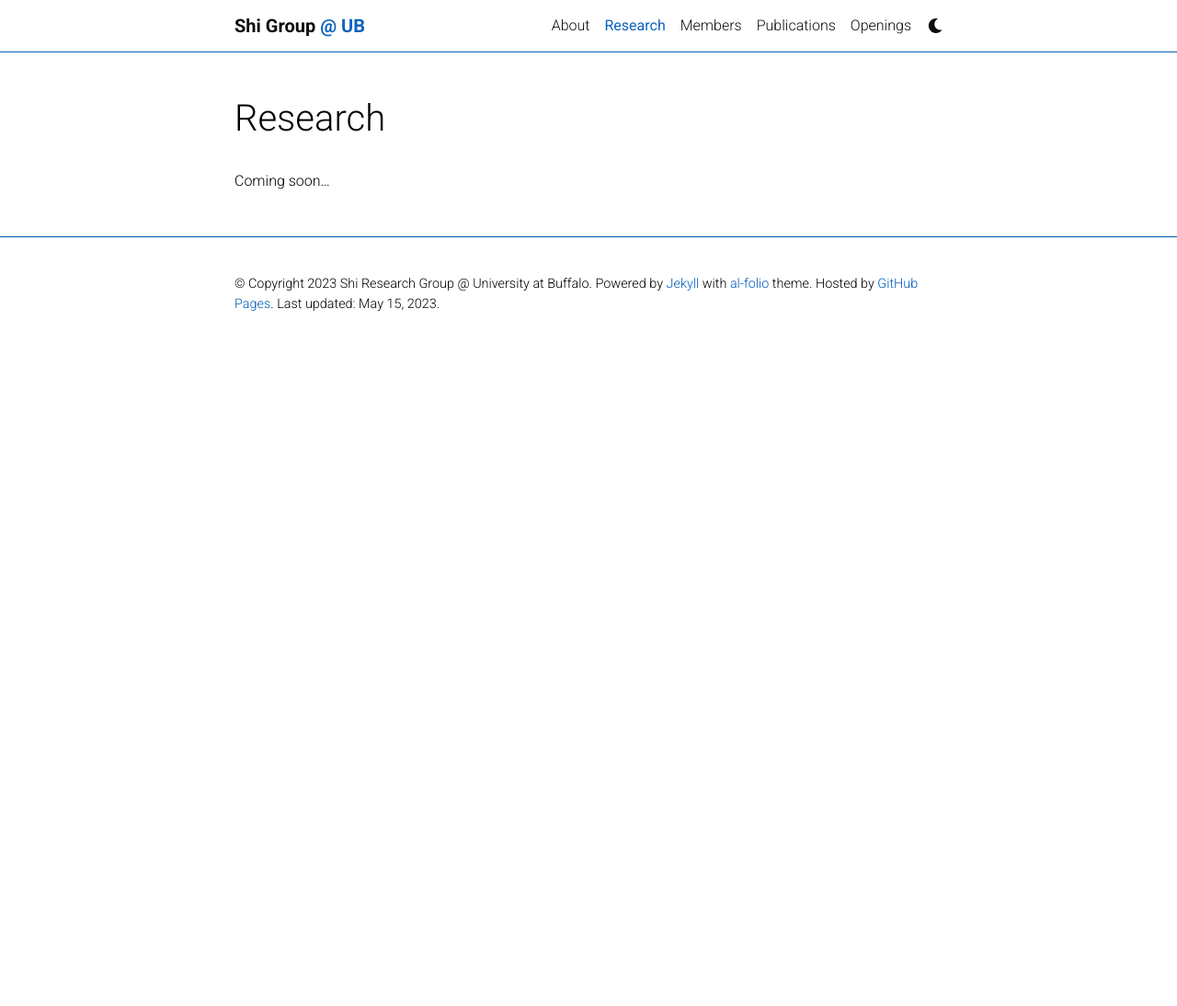
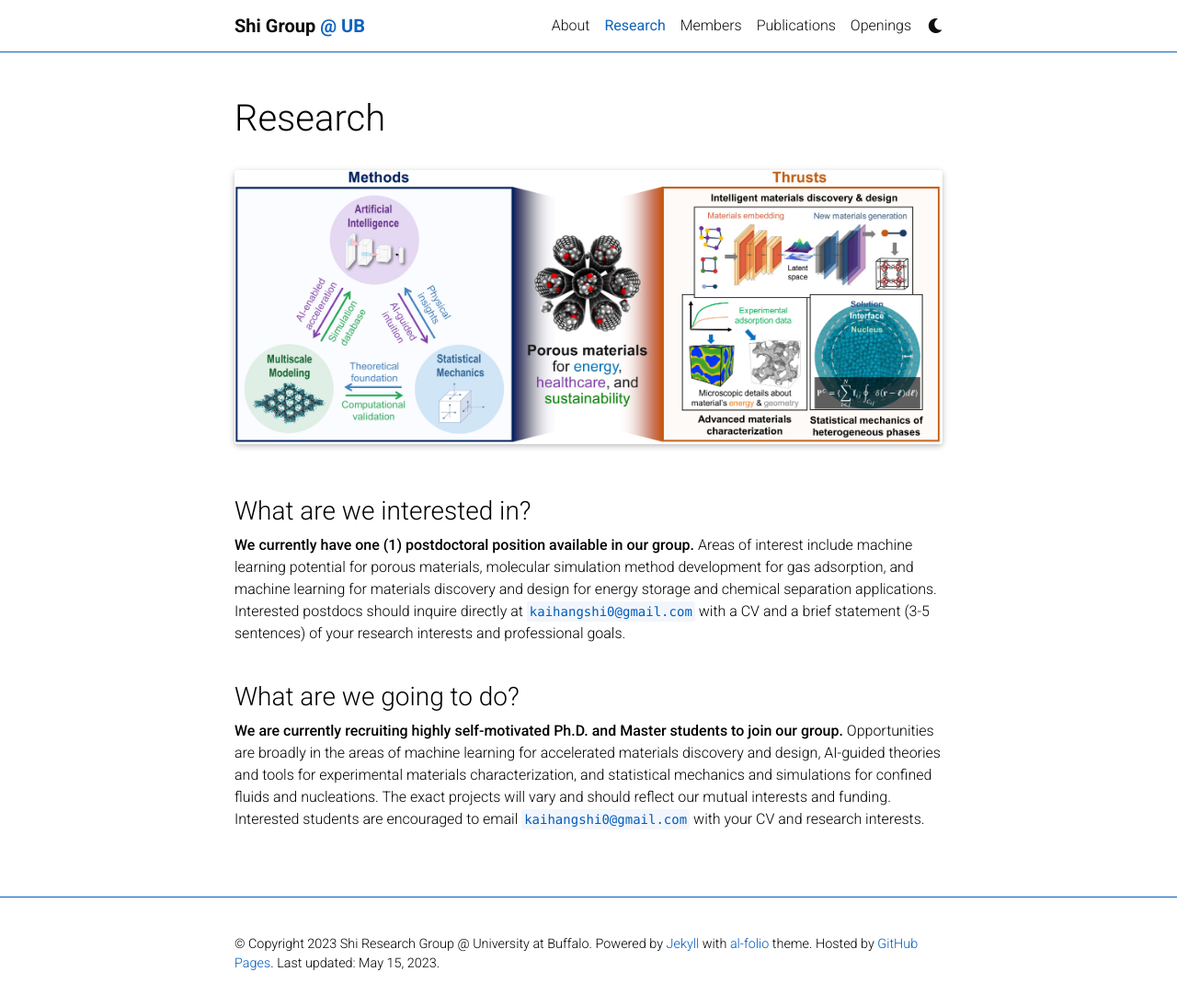
Before and after one commit to ShiResearchGroup/shiresearchgroup.github.io, a Jekyll site: the page built from _pages/research.md, in a window 1280 px wide and 1099 px high. Shown: the top 1094 px of the window at 92% size. Built offline with Jekyll 4.4.1, drawn with Linux system fonts in a browser that asks for light colours; full-size pictures stand in for the smaller copies a plugin makes; comment, search, counter and statistics services are not loaded; a style sheet for code colours, icons or effects is not loaded.

Commit message:
research update

```diff
--- a/_pages/research.md
+++ b/_pages/research.md
@@ -7,4 +7,15 @@ nav: true
 nav_order: 1
 ---
 
-Coming soon...
+<div class="row">
+    <div class="col-sm mt-3 mt-md-0">
+        {% include figure.html path="assets/img/research_overview.jpg" title="Research Overview" class="img-fluid rounded z-depth-1" %}
+    </div>
+</div>
+<br>
+
+### What are we interested in? <br>
+**We currently have one (1) postdoctoral position available in our group.** Areas of interest include machine learning potential for porous materials, molecular simulation method development for gas adsorption, and machine learning for materials discovery and design for energy storage and chemical separation applications. Interested postdocs should inquire directly at `kaihangshi0@gmail.com` with a CV and a brief statement (3-5 sentences) of your research interests and professional goals. <br><br>
+
+### What are we going to do? <br>
+**We are currently recruiting highly self-motivated Ph.D. and Master students to join our group.** Opportunities are broadly in the areas of machine learning for accelerated materials discovery and design, AI-guided theories and tools for experimental materials characterization, and statistical mechanics and simulations for confined fluids and nucleations. The exact projects will vary and should reflect our mutual interests and funding. Interested students are encouraged to email `kaihangshi0@gmail.com` with your CV and research interests. <br><br>
```
Also changed, not shown: _projects/Kaihang_Shi.md (+2 -2 lines), assets/img/research_overview.jpg (added).
